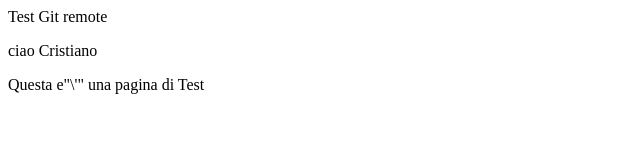
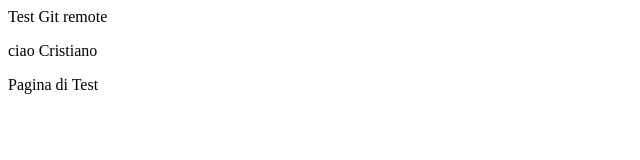
Before and after one commit to cristianocimino/youtube.demo, a plain HTML site: page index.html in a window 1280 px wide. Shown: the whole page, without its empty margins (0-640 px from the left). Drawn offline with Linux system fonts and the light colour scheme.

Commit message:
seconda commit

```diff
--- a/index.html
+++ b/index.html
@@ -3,7 +3,7 @@
 <BODY>
 	<div>
 		<P>ciao Cristiano</P>
-		<P>Questa e"\'" una pagina di Test</P>
+		<P>Pagina di Test</P>
 	</div>
 </BODY>
 </HTML>
```
